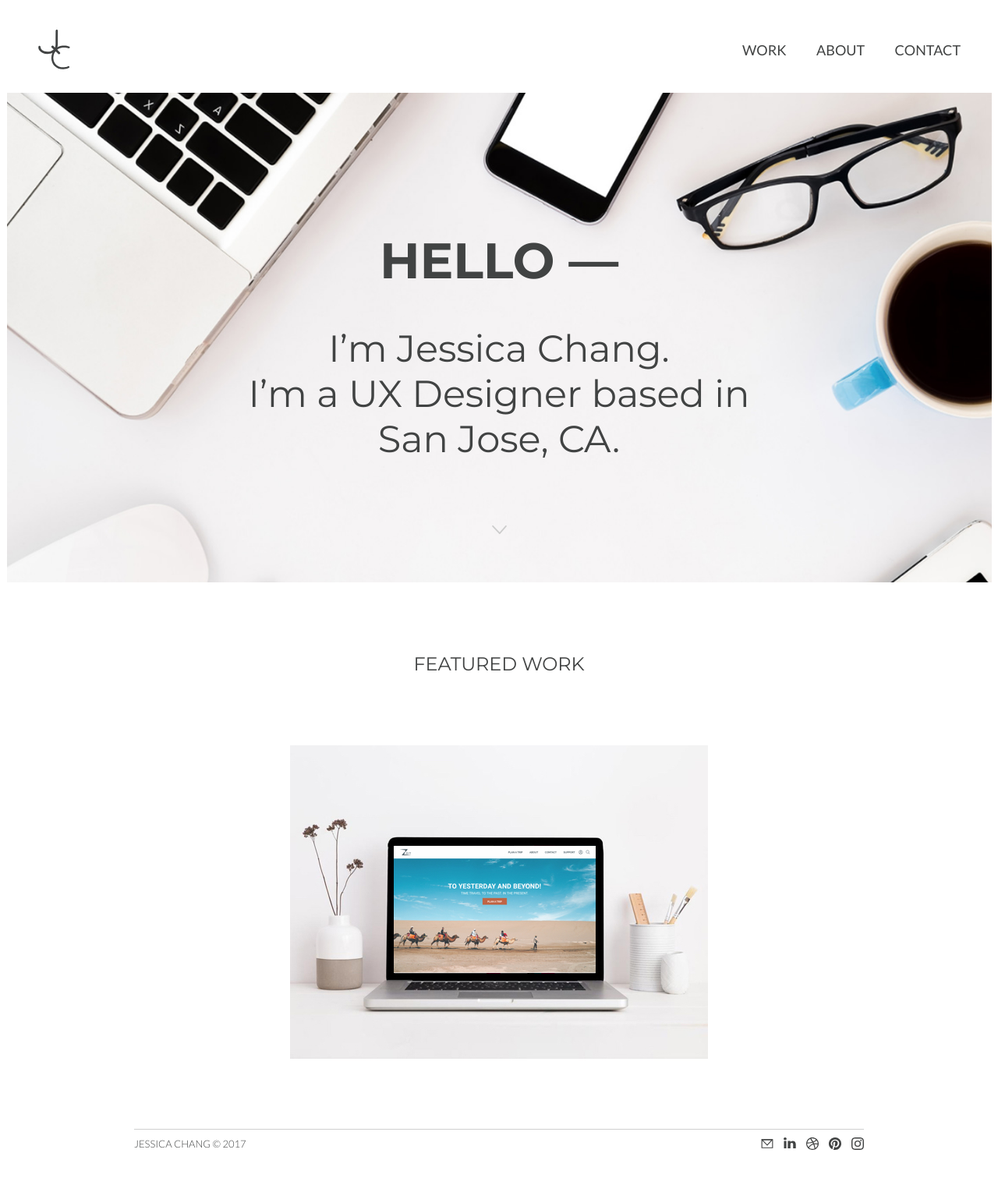
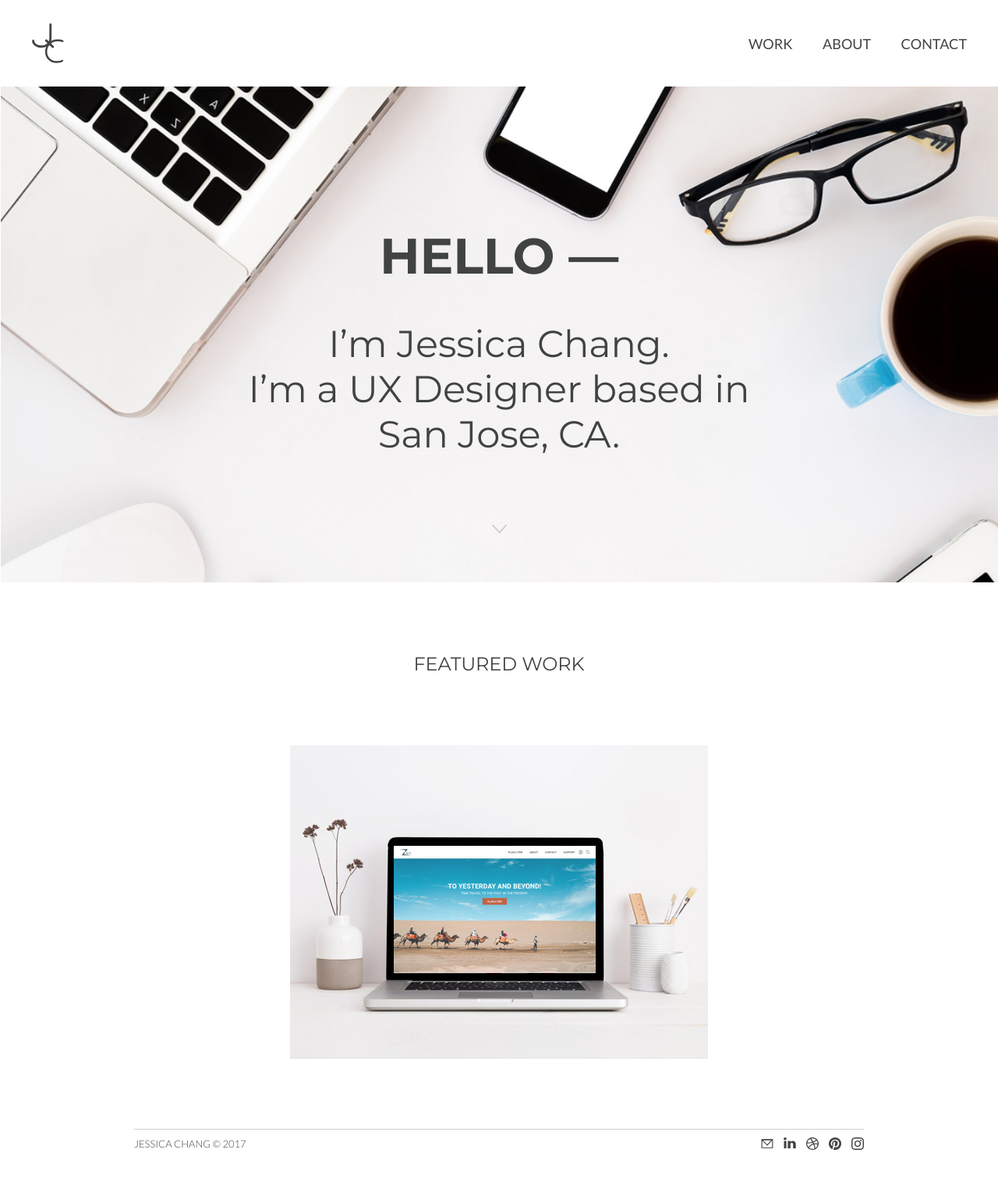
Before and after one commit to codeniko/jessicalchang.com, a Jekyll site: the page built from index.html, in a window 1280 px wide. Shown: the whole page at 78% size. Built offline with Jekyll 4.4.1, drawn with Linux system fonts in a browser that asks for light colours.

Commit message:
remove body margin/padding

```diff
--- a/_sass/main/_base.scss
+++ b/_sass/main/_base.scss
@@ -2,6 +2,8 @@
  * Basic styling
  */
 body {
+  padding: 0px;
+  margin: 0px;
   max-width: 1440px;
   height: 100%;
   font: $base-font-weight #{$base-font-size}/#{$base-line-height} $base-font-family;
```
